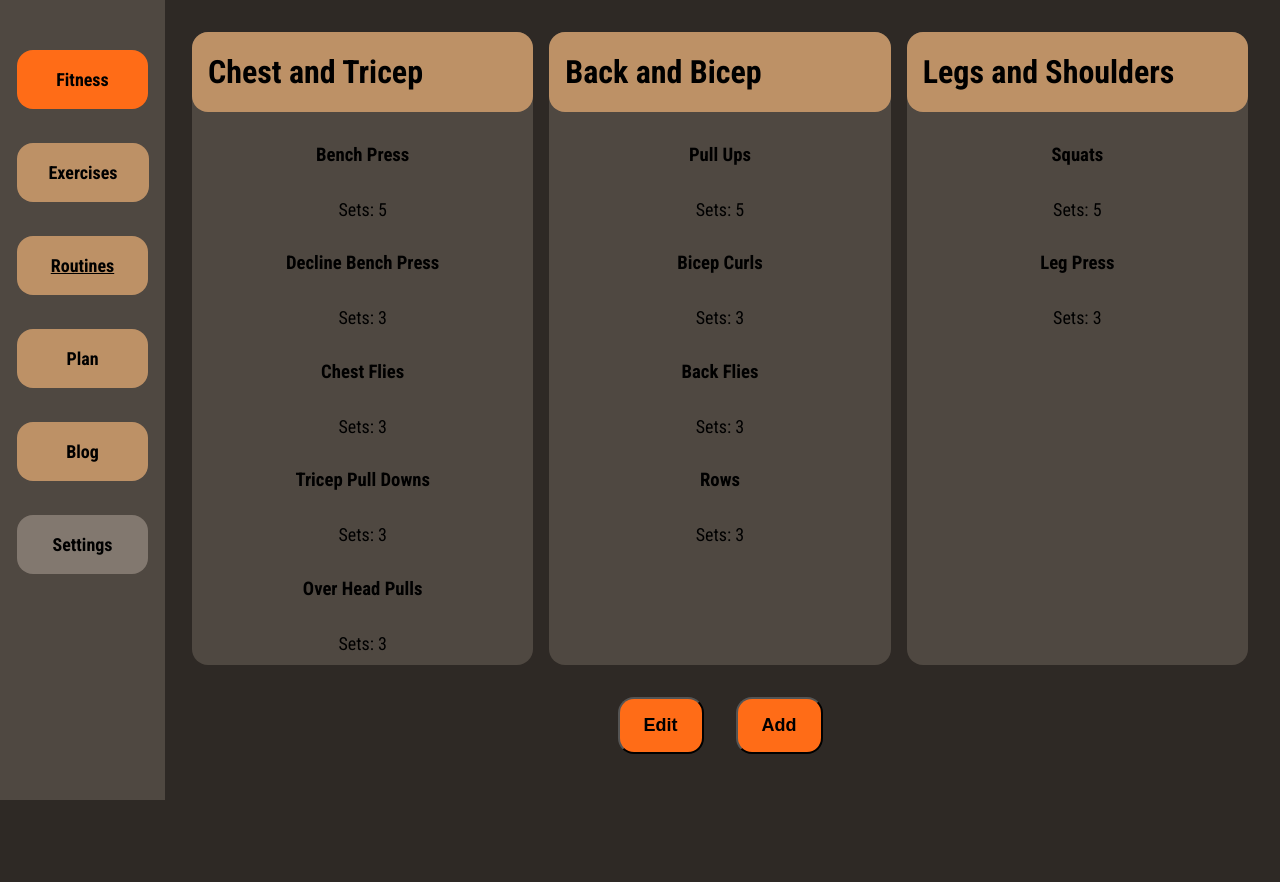
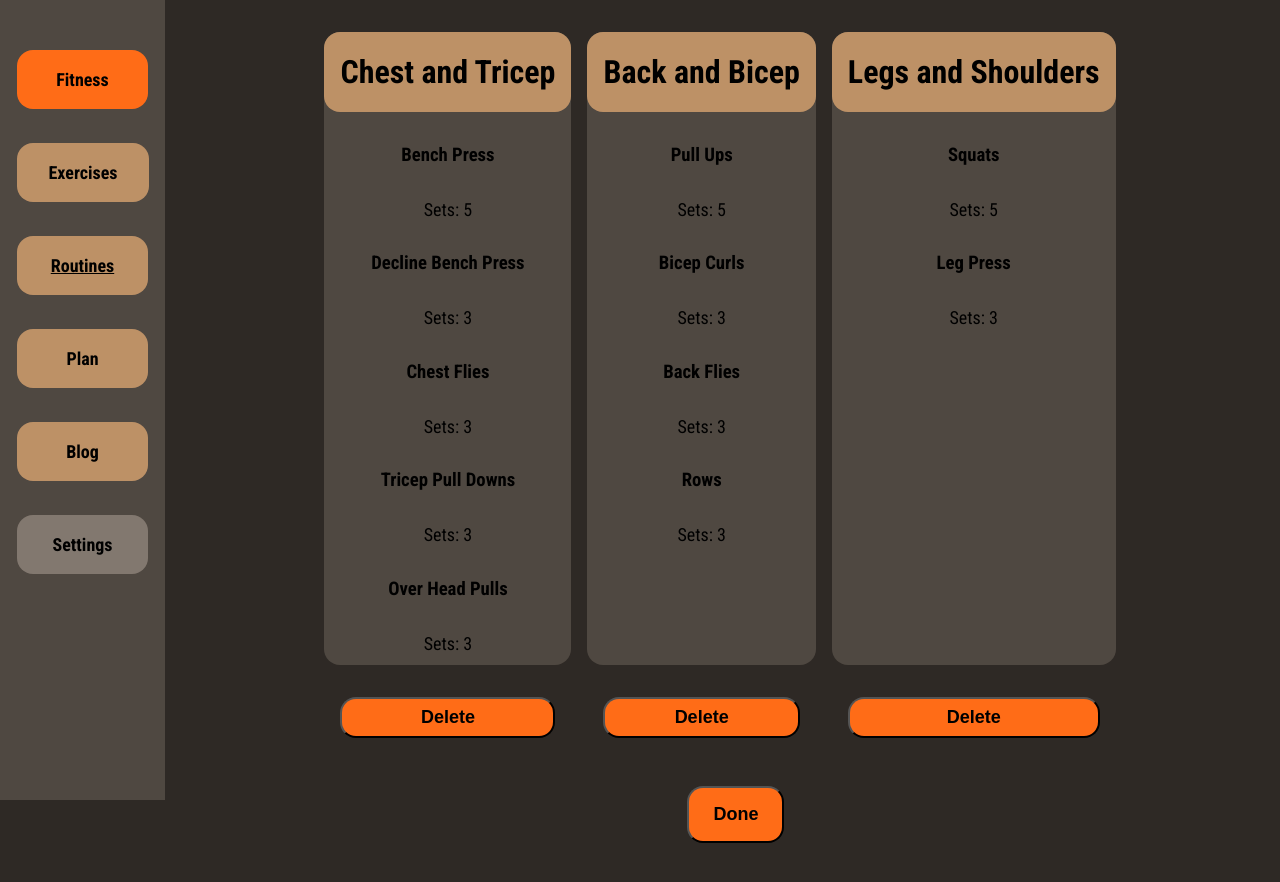
Before and after one commit to HaraldWikborg/FitnessApp, a React (Vite) app: page /routines in a window 1280 px wide. Both pictures are taken after a click on the button "Edit". Shown: the top 882 px of the page. Before the commit the page ends 818 px from the top, so only its background shows below. Built offline with nearby package versions, Linux system fonts and the light colour scheme.

Commit message:
Add function to routine component Created add component that allows users to add routines (Needs to optimize) Created edit stage where you can delete routines

```diff
--- a/src/assets/data/routines.js
+++ b/src/assets/data/routines.js
@@ -1,7 +1,7 @@
 //Mock data for routines
 const routines = [
   {
-    id: 1,
+    id: 0,
     name: "Chest and Tricep",
     exercises: [
       {
@@ -122,7 +122,7 @@ const routines = [
     ],
   },
   {
-    id: 2,
+    id: 1,
     name: "Back and Bicep",
     exercises: [
       {
@@ -222,7 +222,7 @@ const routines = [
     ],
   },
   {
-    id: 3,
+    id: 2,
     name: "Legs and Shoulders",
     exercises: [
       {
--- a/src/components/routines/Routines.css
+++ b/src/components/routines/Routines.css
@@ -13,6 +13,15 @@
   width: 100%;
   gap: 1rem;
 }
+.cardCont {
+  display: flex;
+  flex-direction: column;
+  align-items: center;
+  justify-content: center;
+  width: 100%;
+  gap: 1rem;
+  align-items: stretch;
+}
 .routineTitle {
   background-color: #bd9166;
   font-size: 2rem;
@@ -21,6 +30,7 @@
   padding: 1rem;
   border-radius: 1rem;
   margin-bottom: 10px;
+  text-align: center;
 }
 .routineCard {
   background-color: #4f4841;
@@ -29,7 +39,10 @@
   width: fit-content;
   flex-grow: 1;
   flex-shrink: 1;
-  width: 30%;
+  min-width: max-content;
+  display: flex;
+  flex-direction: column;
+  justify-content: start;
 }
 .exercise {
   display: flex;
@@ -65,3 +78,19 @@
 .editButton:hover {
   background-color: gray;
 }
+.deleteButton {
+  background-color: #ff6c17;
+  padding: 0.5rem 1rem;
+  border-radius: 1rem;
+  font-weight: bold;
+  color: black;
+  text-align: center;
+  font-size: large;
+  cursor: pointer;
+  transition: background-color 0.3s ease;
+  margin: 1rem;
+  justify-self: end;
+}
+.deleteButton:hover {
+  background-color: gray;
+}
--- a/src/components/routines/Routines.jsx
+++ b/src/components/routines/Routines.jsx
@@ -1,40 +1,44 @@
 import "./Routines.css";
 import { useState } from "react";
 import routinesList from "../../assets/data/routines";
-import RoutineExercisesList from "./routineExercisesList/routineExercisesList";
-
+import NewRoutine from "./subComp/NewRoutine.jsx";
+import RoutineList from "./subComp/RoutineList.jsx";
 function Routines() {
   const [routines, setRoutines] = useState(routinesList);
+  const [edit, setEdit] = useState(false);
+  const [add, setAdd] = useState(false);
 
   const handleEdit = () => {
-    console.log("Edit");
+    setEdit(true);
   };
   const handleAdd = () => {
-    console.log("Add");
+    setAdd(true);
   };
-
+  const deleteItem = (e) => {
+    let newRoutines = [...routines];
+    console.log("ID: " + e.target.id);
+    let index = newRoutines.findIndex((routine) => routine.id == e.target.id);
+    newRoutines.splice(index, 1);
+    setRoutines(newRoutines);
+  };
   return (
     <div className="routines">
-      <div className="routinesList">
-        {routines.map((routineKey, index) => {
-          let routine = routineKey;
-          let exercises = routine.exercises;
-          return (
-            <div className="routineCard" key={index}>
-              <div className="routineTitle">{routine.name}</div>
-              <RoutineExercisesList exercises={exercises} />
-            </div>
-          );
-        })}
-      </div>
-      <div className="buttons">
-        <button className="editButton" onClick={handleEdit}>
-          Edit
-        </button>
-        <button className="editButton" onClick={handleAdd}>
-          Add
-        </button>
-      </div>
+      {add ? (
+        <NewRoutine
+          routines={routines}
+          setRoutines={setRoutines}
+          setAdd={setAdd}
+        />
+      ) : (
+        <RoutineList
+          routines={routines}
+          handleAdd={handleAdd}
+          handleEdit={handleEdit}
+          edit={edit}
+          setEdit={setEdit}
+          deleteItem={deleteItem}
+        />
+      )}
     </div>
   );
 }
--- /dev/null
+++ b/src/components/routines/subComp/NewRoutine.jsx
@@ -0,0 +1,36 @@
+import React, { useState } from "react";
+
+const NewRoutine = ({ routines, setRoutines, setAdd }) => {
+  const [routineTitle, setRoutineTitle] = useState("");
+
+  const handleTitleChange = (e) => {
+    setRoutineTitle(e.target.value);
+  };
+
+  const handleSubmit = (e) => {
+    e.preventDefault();
+    let newRoutine = {
+      id: Math.floor(Math.random() * 10000),
+      name: routineTitle,
+      exercises: [],
+    };
+    console.log(newRoutine);
+    setRoutines((routines) => [...routines, newRoutine]);
+    setAdd(false);
+  };
+
+  return (
+    <form onSubmit={handleSubmit}>
+      <label>
+        Routine Title:
+        <input type="text" value={routineTitle} onChange={handleTitleChange} />
+      </label>
+      <br />
+      <label>Add exercises to routine:</label>
+      <br />
+      <button type="submit">Add Routine</button>
+    </form>
+  );
+};
+
+export default NewRoutine;
--- /dev/null
+++ b/src/components/routines/subComp/RoutineList.jsx
@@ -0,0 +1,58 @@
+import RoutineExercisesList from "../routineExercisesList/routineExercisesList.jsx";
+
+const RoutineList = ({
+  routines,
+  handleAdd,
+  handleEdit,
+  edit,
+  setEdit,
+  deleteItem,
+}) => {
+  return (
+    <div>
+      <div className="routinesList">
+        {routines.map((routineKey, index) => {
+          let routine = routineKey;
+          let exercises = routine.exercises;
+          return (
+            <div className="cardCont">
+              <div className="routineCard" key={index}>
+                <div className="routineTitle">{routine.name}</div>
+                <RoutineExercisesList exercises={exercises} />
+              </div>
+              {edit ? (
+                <button
+                  className="deleteButton"
+                  id={routine.id}
+                  onClick={deleteItem}
+                >
+                  Delete
+                </button>
+              ) : (
+                <></>
+              )}
+            </div>
+          );
+        })}
+      </div>
+      <div className="buttons">
+        {edit ? (
+          <button className="editButton" onClick={() => setEdit(false)}>
+            Done
+          </button>
+        ) : (
+          <>
+            <button className="editButton" onClick={handleEdit}>
+              Edit
+            </button>
+            <button className="editButton" onClick={handleAdd}>
+              Add
+            </button>
+          </>
+        )}
+      </div>
+    </div>
+  );
+};
+
+export default RoutineList;
```
